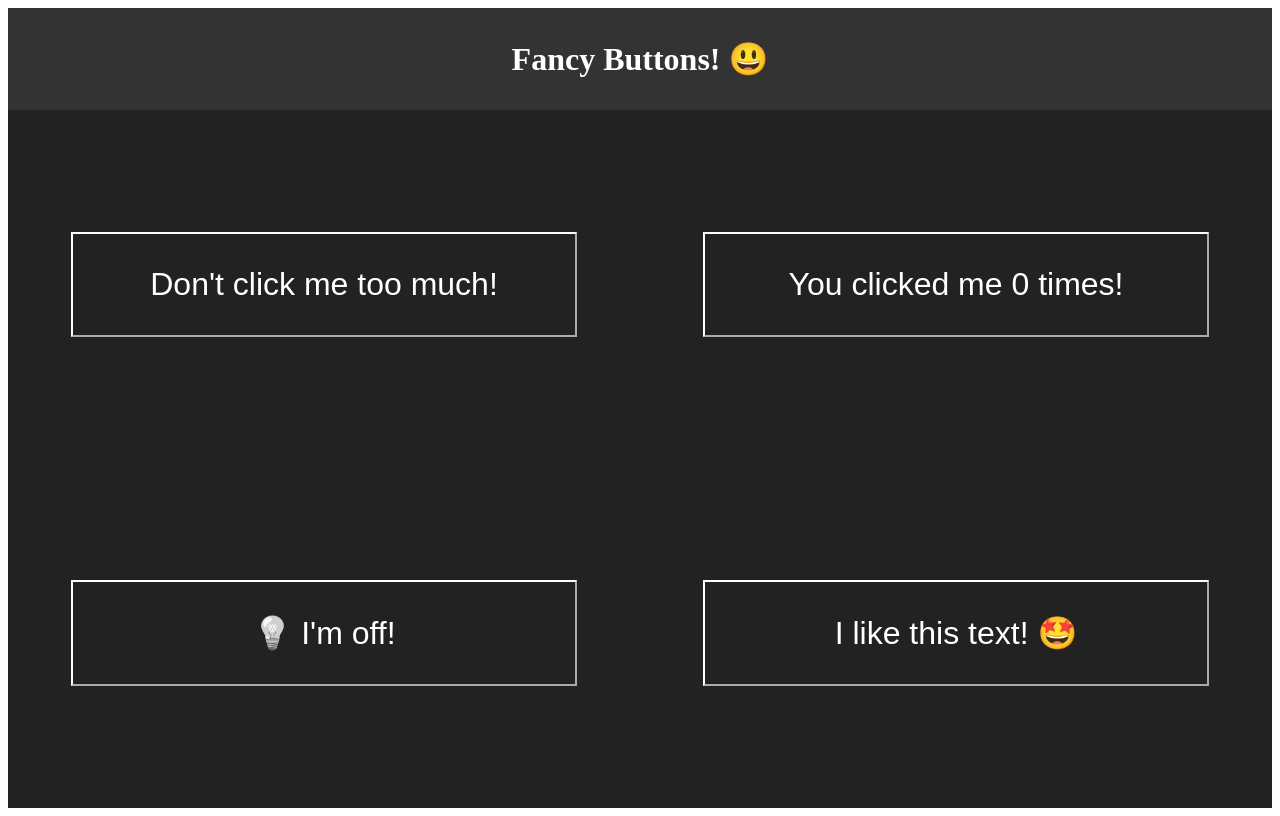
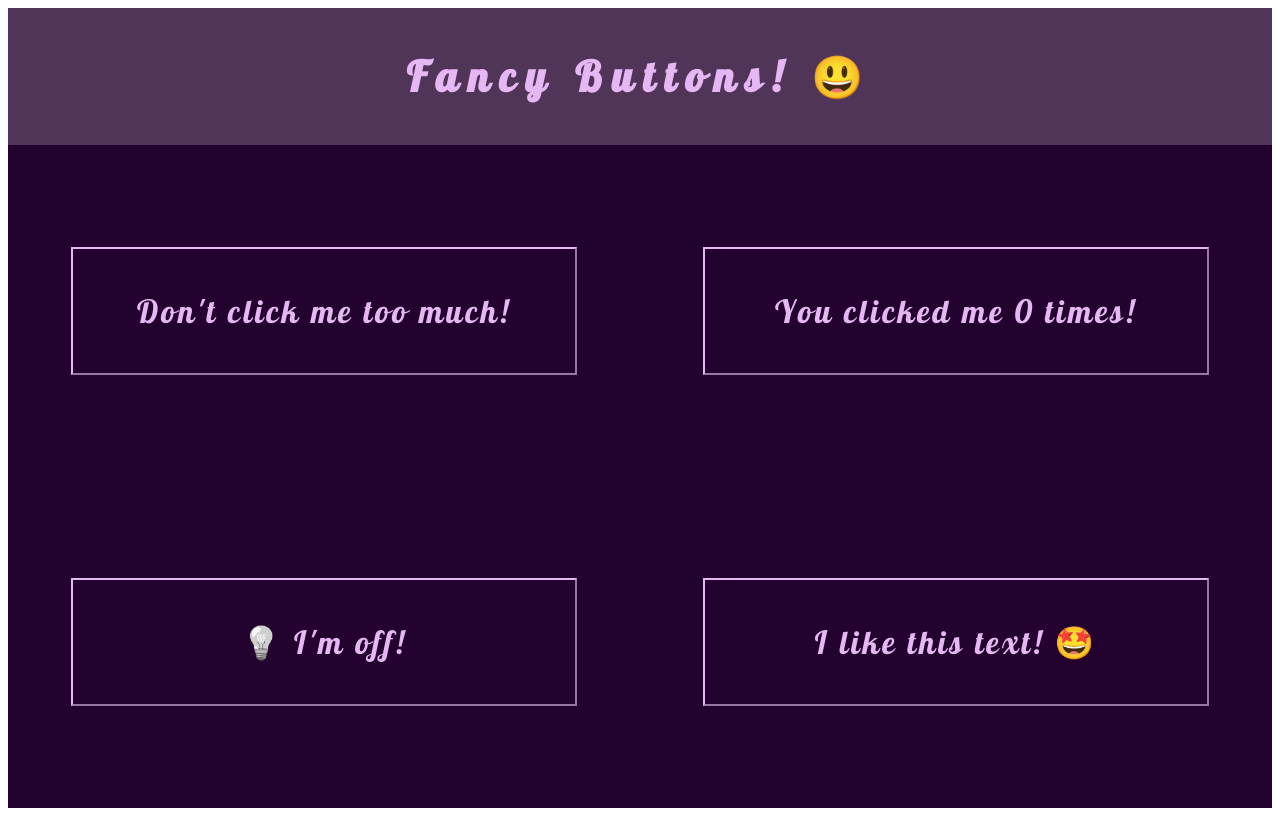
Before and after one commit to kazvee/fancy-buttons, a React (Create React App) app: page / in a window 1280 px wide. Built offline with nearby package versions, Linux system fonts and the light colour scheme; a web font is replaced by a local one.

Commit message:
Add styling

```diff
--- a/src/App.css
+++ b/src/App.css
@@ -1,3 +1,10 @@
+:root {
+  --dark-color: #24022F;
+  --font-family: 'Lobster', cursive;
+  --header-dark: #503559;
+  --light-color: #E5B8F4;
+}
+
 .App {
   display: flex;
   flex-direction: column;
@@ -6,29 +13,34 @@
 }
 
 .App>h1 {
+  background: var(--header-dark);
+  color: var(--light-color);
+  font-family: var(--font-family), sans-serif;
+  font-size: 42px;
+  letter-spacing: 10px;
   margin: 0;
   padding: 1em;
   text-align: center;
-  background: #333;
-  color: white;
 }
 
 section {
-  height: 100%;
+  align-items: center;
   display: flex;
   flex-direction: row;
+  flex-wrap: wrap;
+  height: 100%;
   justify-content: space-around;
-  align-items: center;
-  flex-wrap: wrap;
 }
 
 button {
-  margin: 1em;
+  background: white;
+  font-family: var(--font-family), sans-serif;
+  font-size: 2em;
+  letter-spacing: 3px;
+  min-height: 4em;
+  min-width: 300px;
   padding: 1em;
   width: 40%;
-  min-width: 300px;
-  font-size: 2em;
-  background: white;
 }
 
 .off i {
@@ -42,7 +54,7 @@ i {
 /* Dark Mode */
 .App.dark,
 .App.dark button {
-  background: #222;
-  border-color: white;
-  color: white;
+  background: var(--dark-color);
+  border-color: var(--light-color);
+  color: var(--light-color);
 }
```
